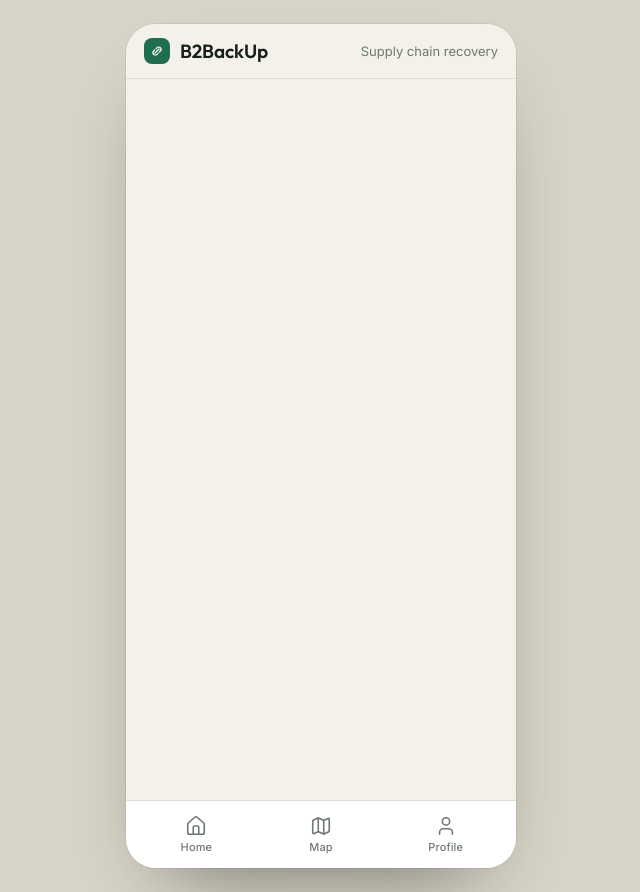
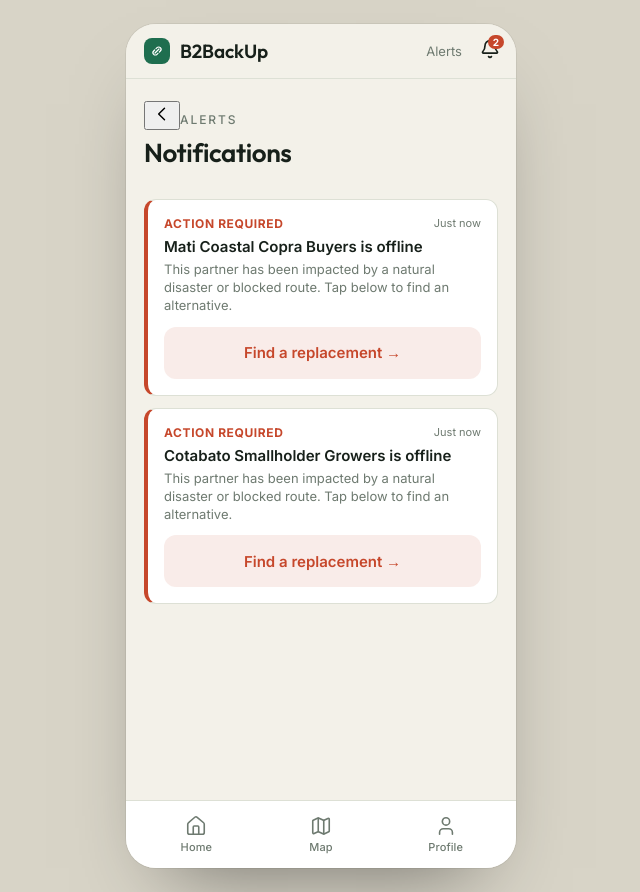
Before and after one commit to DominceAseberos/B2BackUp, a React (Vite) app: page /sme/notifications in a window 1280 px wide. Shown: the whole page, without its empty margins (319-959 px from the left). Built offline with nearby package versions, Linux system fonts and the light colour scheme.

Commit message:
feat: move partner alerts to a dedicated notifications screen with a TopBar bell badge

```diff
--- a/src/App.tsx
+++ b/src/App.tsx
@@ -9,6 +9,7 @@ import { AutoMatchScreen } from "./features/AutoMatchScreen";
 import { ReconnectedScreen } from "./features/ReconnectedScreen";
 import { SupplierPortal } from "./features/SupplierPortal";
 import { NetworkMapScreen } from "./features/NetworkMapScreen";
+import { NotificationsScreen } from "./features/NotificationsScreen";
 import { TopBar } from "./ui/TopBar";
 import { BottomNav } from "./ui/BottomNav";
 import { FloatingActionButton } from "./ui/FloatingActionButton";
@@ -67,6 +68,15 @@ function SmePortal() {
               ) : (
                 <Navigate to="/sme" replace />
               )
+            }
+          />
+          <Route
+            path="notifications"
+            element={
+              <NotificationsScreen
+                business={BUSINESS}
+                onFix={handleFix}
+              />
             }
           />
           <Route
@@ -139,12 +149,15 @@ export function App() {
   let tagline = "Supply chain recovery";
   if (location.pathname.includes("/match")) tagline = "Finding Replacements";
   if (location.pathname.includes("/reconnected")) tagline = "Recovery Complete";
-  if (location.pathname.includes("/lgu")) tagline = "LGU Monitoring";
-  if (location.pathname.includes("/logistics")) tagline = "Logistics Tracking";
+  if (location.pathname.includes("/notifications")) tagline = "Alerts";
+
+  const notificationCount = BUSINESS.currentPartners.filter(
+    (p) => p.disasterStatus === "affected" || p.routeStatus === "blocked"
+  ).length;
 
   return (
     <div className="app">
-      <TopBar tagline={tagline} />
+      <TopBar tagline={tagline} notificationCount={notificationCount} />
       <div className="screen-container">
         <Routes>
           <Route path="/sme/*" element={<SmePortal />} />
--- a/src/features/HomeScreen.tsx
+++ b/src/features/HomeScreen.tsx
@@ -52,9 +52,6 @@ function activeStatusBadge(partner: Partner): { label: string; cls: string } | n
 /** Plain home screen: your business, your partners, and one clear action. */
 export function HomeScreen({ business, onFix }: HomeScreenProps) {
   const partners = business.currentPartners;
-  const disrupted = partners.filter(isDisrupted);
-  const allWell = disrupted.length === 0;
-
   return (
     <div className="shell">
       {/* Hero card */}
@@ -63,14 +60,6 @@ export function HomeScreen({ business, onFix }: HomeScreenProps) {
         <div className="home-hero__loc">
           <PinIcon size={13} /> {business.location.name} · Copra trader
         </div>
-        <span className={`status-pill ${allWell ? "status-pill--ok" : "status-pill--alert"}`}>
-          {allWell ? "✓ Operating normally" : `${disrupted.length} partner${disrupted.length > 1 ? "s" : ""} need attention`}
-        </span>
-        <p className="explainer">
-          {allWell
-            ? "All your buyers and suppliers are active. If a storm cuts one off, tap the Report button — we'll find a replacement instantly."
-            : `${disrupted.length === 1 ? "One of your partners has" : "Some of your partners have"} stopped trading. Tap "Find a replacement" below to auto-match a new one.`}
-        </p>
       </div>
 
       {/* Partner list */}
--- /dev/null
+++ b/src/features/NotificationsScreen.tsx
@@ -0,0 +1,67 @@
+import { useNavigate } from "react-router-dom";
+import type { BusinessProfile, Partner } from "../domain/types";
+import { ArrowLeftIcon } from "../ui/icons";
+import { Bell } from "lucide-react";
+
+interface NotificationsScreenProps {
+  business: BusinessProfile;
+  onFix: (partner: Partner) => void;
+}
+
+function isDisrupted(partner: Partner): boolean {
+  return partner.disasterStatus === "affected" || partner.routeStatus === "blocked";
+}
+
+export function NotificationsScreen({ business, onFix }: NotificationsScreenProps) {
+  const navigate = useNavigate();
+  const disrupted = business.currentPartners.filter(isDisrupted);
+
+  return (
+    <div className="shell">
+      <div className="page-head">
+        <button type="button" className="progress__back" aria-label="Back" onClick={() => navigate(-1)}>
+          <ArrowLeftIcon size={20} />
+        </button>
+        <span className="eyebrow">Alerts</span>
+        <h1 className="title">Notifications</h1>
+      </div>
+
+      <div className="section">
+        {disrupted.length === 0 ? (
+          <div style={{ padding: "40px 0", textAlign: "center", color: "var(--muted)" }}>
+            <Bell size={32} style={{ opacity: 0.5, marginBottom: 12 }} />
+            <div style={{ fontWeight: 600 }}>You're all caught up!</div>
+            <div style={{ fontSize: 13, marginTop: 4 }}>No network disruptions detected.</div>
+          </div>
+        ) : (
+          disrupted.map(partner => (
+            <div key={partner.id} style={{
+              background: "var(--surface)",
+              padding: 16,
+              borderRadius: "var(--radius)",
+              border: "1px solid var(--hair)",
+              marginBottom: 12,
+              borderLeft: "4px solid var(--alert)"
+            }}>
+              <div style={{ display: "flex", justifyContent: "space-between", marginBottom: 6 }}>
+                <span style={{ fontSize: 12, fontWeight: 700, color: "var(--alert)", textTransform: "uppercase", letterSpacing: "0.05em" }}>Action Required</span>
+                <span style={{ fontSize: 11, color: "var(--muted)" }}>Just now</span>
+              </div>
+              <div style={{ fontWeight: 600, fontSize: 15, marginBottom: 4 }}>{partner.name} is offline</div>
+              <div style={{ fontSize: 13, color: "var(--muted)", lineHeight: 1.4, marginBottom: 12 }}>
+                This partner has been impacted by a natural disaster or blocked route. Tap below to find an alternative.
+              </div>
+              <button
+                className="btn btn--block"
+                style={{ background: "rgba(198,71,43,0.1)", color: "var(--alert)", fontWeight: 600 }}
+                onClick={() => onFix(partner)}
+              >
+                Find a replacement →
+              </button>
+            </div>
+          ))
+        )}
+      </div>
+    </div>
+  );
+}
--- a/src/ui/TopBar.tsx
+++ b/src/ui/TopBar.tsx
@@ -1,15 +1,17 @@
 import { LinkMarkIcon } from "./icons";
 import { Link } from "react-router-dom";
+import { Bell } from "lucide-react";
 
 interface TopBarProps {
   tagline?: string;
+  notificationCount?: number;
 }
 
 /** Top app bar with B2BackUp branding. */
-export function TopBar({ tagline = "Supply chain recovery" }: TopBarProps) {
+export function TopBar({ tagline = "Supply chain recovery", notificationCount = 0 }: TopBarProps) {
   return (
-    <div className="topbar">
-      <div className="topbar__inner">
+    <div className="topbar" style={{ display: "flex", justifyContent: "space-between", alignItems: "center" }}>
+      <div className="topbar__inner" style={{ flex: 1 }}>
         <Link to="/sme" className="brand" style={{ textDecoration: "none", color: "inherit" }}>
           <span className="brand__mark" aria-hidden="true">
             <LinkMarkIcon size={16} />
@@ -18,6 +20,25 @@ export function TopBar({ tagline = "Supply chain recovery" }: TopBarProps) {
         </Link>
         <span className="topbar__tagline">{tagline}</span>
       </div>
+      <Link to="/sme/notifications" style={{ position: "relative", color: "var(--ink)", paddingRight: 16 }}>
+        <Bell size={20} />
+        {notificationCount > 0 && (
+          <span style={{
+            position: "absolute",
+            top: -4,
+            right: 12,
+            background: "var(--alert)",
+            color: "white",
+            fontSize: 10,
+            fontWeight: 700,
+            padding: "2px 5px",
+            borderRadius: 10,
+            lineHeight: 1
+          }}>
+            {notificationCount}
+          </span>
+        )}
+      </Link>
     </div>
   );
 }
```
